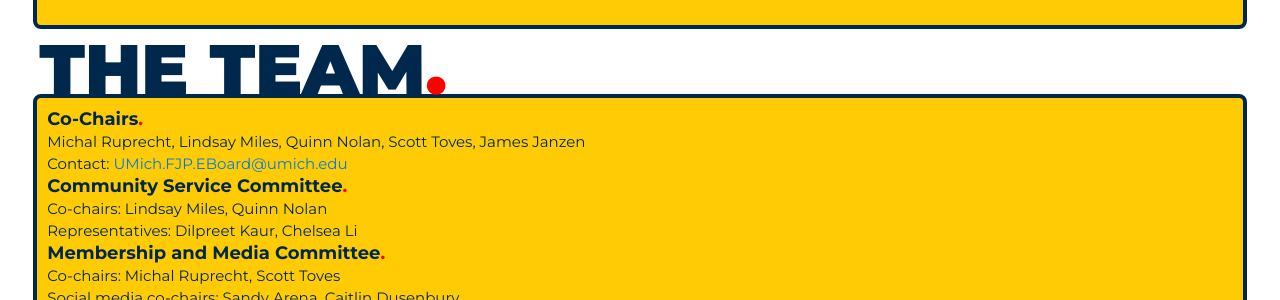
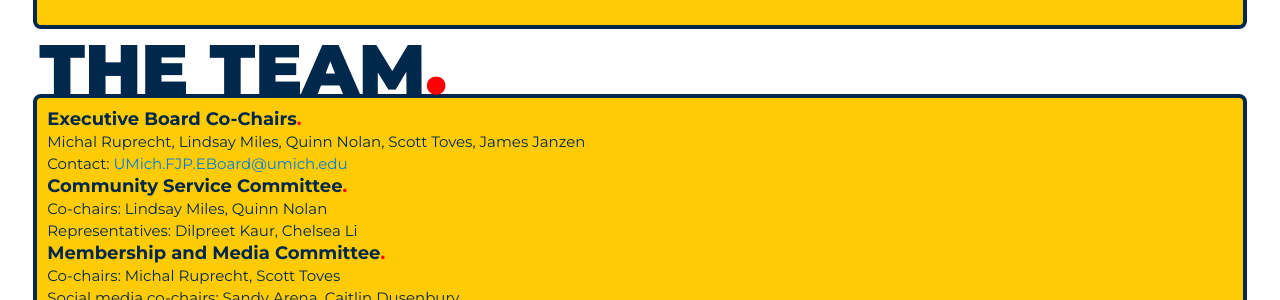
Before and after one commit to umichfjp/umichfjp.github.io, a Jekyll site: the page built from index.html, in a window 1280 px wide. Shown: the part 1646-1946 px from the top of the page. Built offline with Jekyll 4.4.1, drawn with Linux system fonts in a browser that asks for light colours.

Commit message:
index.html

```diff
--- a/index.html
+++ b/index.html
@@ -78,7 +78,7 @@ title: Flint Justice Partnership Official Website
               THE TEAM<font color="#FF0000">.</font>
             </div>
             <div class="container">
-              <h3><b><big>Co-Chairs<font color="#FF0000">.</font></big></b>
+              <h3><b><big>Executive Board Co-Chairs<font color="#FF0000">.</font></big></b>
                   <br />Michal Ruprecht, Lindsay Miles, Quinn Nolan, Scott Toves, James Janzen
                   <br />Contact: <a href="mailto:UMich.FJP.EBoard@umich.edu" target="_blank">UMich.FJP.EBoard@umich.edu</a>
               <br /><b><big>Community Service Committee<font color="#FF0000">.</font></big></b>
```
